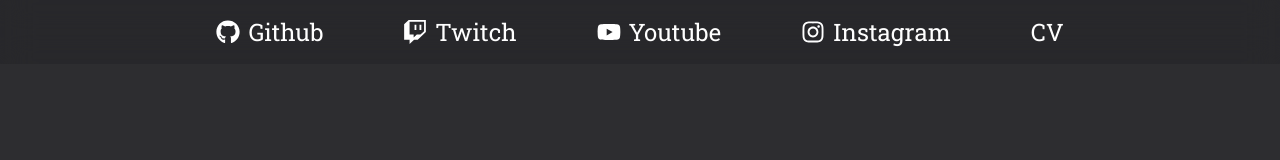
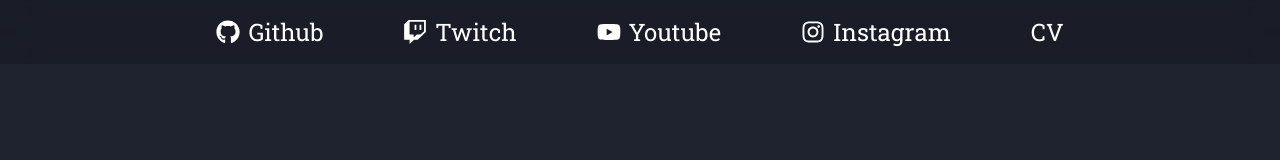
Before and after one commit to LinusTC/LinusTC-2.0, a React (Vite) app: page / in a window 1280 px wide. Shown: the top 160 px of the page. Built offline with nearby package versions, Linux system fonts and the light colour scheme; no server answers.

Commit message:
changed color

```diff
--- a/index.html
+++ b/index.html
@@ -5,7 +5,7 @@
     <meta name="viewport" content="width=device-width, initial-scale=1.0" />
     <title>LinusTC</title>
   </head>
-  <body style="background-color: #2d2d30; overflow-x: hidden;">
+  <body style="background-color: 	#1f2330; overflow-x: hidden;">
     <div id="root"></div>
     <script type="module" src="/src/main.tsx"></script>
   </body>
--- a/src/Components/NavBar.tsx
+++ b/src/Components/NavBar.tsx
@@ -72,7 +72,7 @@ function NavBar() {
       initial={{ y: -100 }}
       animate={{ y: 0 }}
       transition={{ type: "spring", damping: 12, delay: 1.5}}
-      className="flex justify-center top-0 sticky z-40 bg-black/10 backdrop-blur-lg"
+      className="flex justify-center top-0 sticky z-40 bg-black/15 backdrop-blur-lg"
     >
       <div className="my-2">
         <ul className="flex justify-center gap-12">
```
